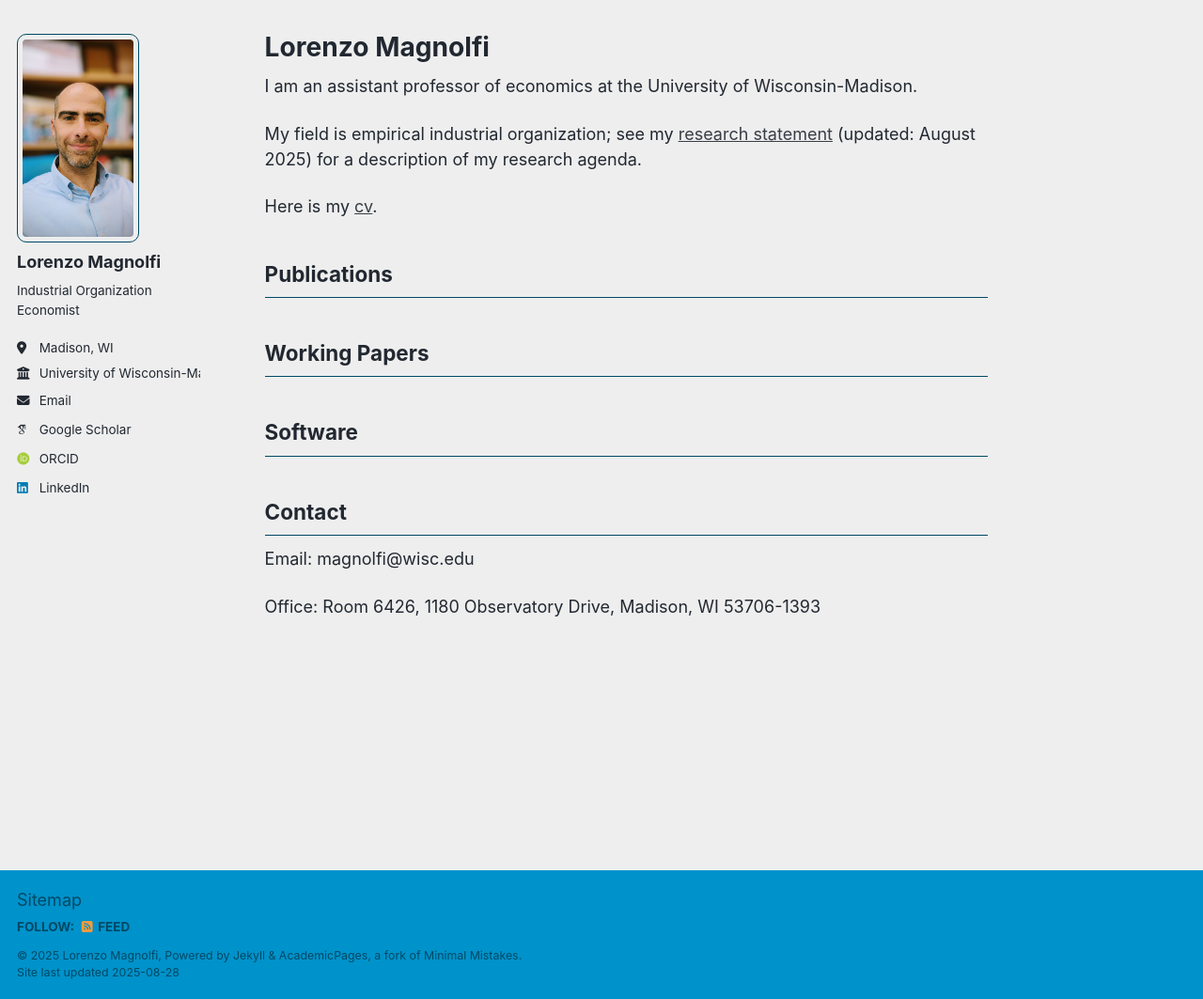
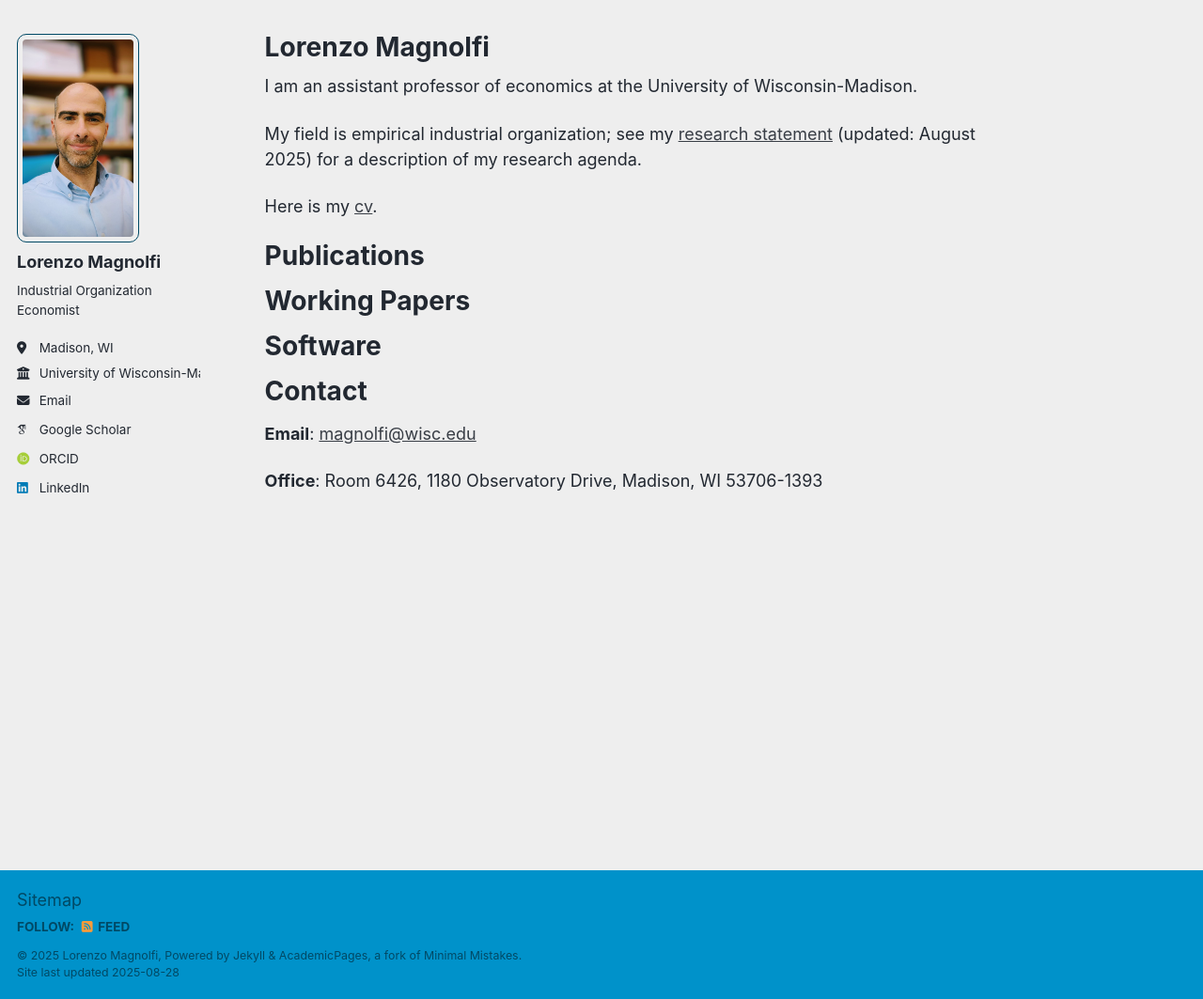
Before and after one commit to LorenzoMagnolfi/Lorenzomagnolfi.github.io, a Jekyll site: the page built from _pages/about.md, in a window 1280 px wide and 1063 px high. Shown: the whole window at 94% size. Built offline with Jekyll 4.4.1, drawn with Linux system fonts in a browser that asks for light colours; some web fonts are replaced; a script that is not in the unit is left out; part of the change alters nothing that is shown.

```diff
--- a/_pages/about.md
+++ b/_pages/about.md
@@ -13,13 +13,13 @@ My field is empirical industrial organization; see my [research statement](files
 
 Here is my [cv](files\cv_2025.pdf).
 
-## Publications
+# Publications
 
-## Working Papers
+# Working Papers
 
-## Software
+# Software
 
-## Contact
-Email: magnolfi@wisc.edu
+# Contact
+**Email**: [magnolfi@wisc.edu](mailto:magnolfi@wisc.edu)
 
-Office: Room 6426, 1180 Observatory Drive, Madison, WI 53706-1393
+**Office**: Room 6426, 1180 Observatory Drive, Madison, WI 53706-1393
```
